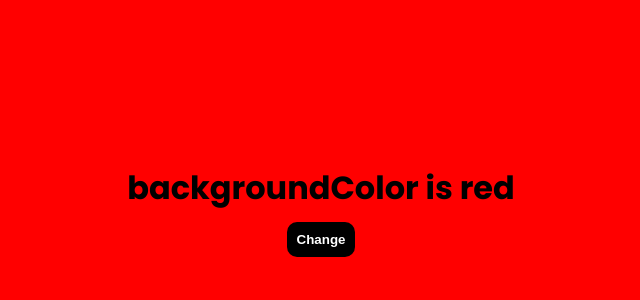
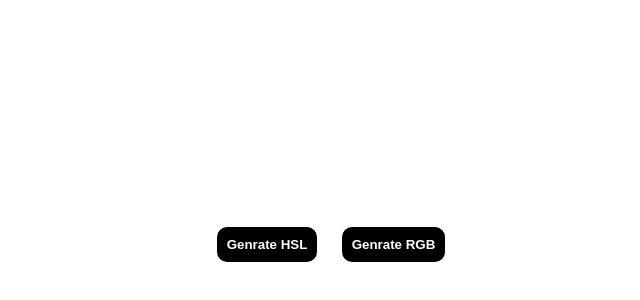
Before and after one commit to Mohamedthayub/JavascriptProjects, a plain HTML site: page color-picker/index.html in a window 1280 px wide. Shown: the part 190-490 px from the top of the page, without its empty margins (319-959 px from the left). Drawn offline with Linux system fonts and the light colour scheme.

Commit message:
feat : i have added two feature in color flipper rgb and hsl

```diff
--- a/color-picker/app.js
+++ b/color-picker/app.js
@@ -1,45 +1,22 @@
-let colors = [
-  "red",
-  "blue",
-  "green",
-  "yellow",
-  "orange",
-  "purple",
-  "pink",
-  "brown",
-  "gray",
-  "black",
-  "white",
-  "cyan",
-  "magenta",
-  "lime",
-  "maroon",
-  "navy",
-  "olive",
-  "teal",
-  "aqua",
-  "silver"
-]
-
-window.onload = () => {
-  document.body.style.backgroundColor = colors[0];
-  colorName.innerText = `backgroundColor is ${colors[0]}`;
+const HSL_btn = document.querySelector("#generate-hsl-btn");
+const RGB_btn = document.querySelector("#generate-rgb-btn");
+const colorCode = document.querySelector("#show-code");
+function  generate_hsl_color(){
+  const HUE = Math.floor(Math.random() * 359);
+  const SATURATION = Math.floor(Math.random() * 100);
+  const LIGHTNESS = Math.floor(Math.random() * 100);
+  const hsl_color_code = `hsl(${HUE},${SATURATION}%,${LIGHTNESS}%)`;
+  colorCode.innerText = hsl_color_code;
+  document.body.style.backgroundColor = hsl_color_code;
 }
 
-const button  = document.querySelector("#button");
-const  container = document.querySelector(".container");
-const colorName = document.querySelector("#heading");
-
-function createText(color){
-  colorName.innerText  = `backgroundColor is ${color}`;
+function  generate_rgb_color(){
+  const RED = Math.floor(Math.random() * 255);
+  const GREEN = Math.floor(Math.random() * 255);
+  const BLUE = Math.floor(Math.random() * 255);
+  const rgb_color_code = `rgb(${RED},${GREEN},${BLUE})`;
+  colorCode.innerText = rgb_color_code
+  document.body.style.backgroundColor = rgb_color_code;
 }
-
-function  createRandomColor (){
-  const rand = Math.floor(Math.random() * colors.length)
-  document.body.style.backgroundColor = colors[rand];
-  createText(colors[rand]);
-}
-
-button.addEventListener("click",() => {
-  createRandomColor();
-})
+HSL_btn.addEventListener("click",generate_hsl_color);
+RGB_btn.addEventListener("click",generate_rgb_color);
--- a/color-picker/index.html
+++ b/color-picker/index.html
@@ -9,11 +9,11 @@
 <body>
     <main>
         <div class="container">
-           <h1 id="heading"></h1>
-           <div class="button-container">
-                <button id="button">Change</button>
-
-           </div>
+            <h1 id="show-code">Color Code</h1>
+            <div class="btn-container">
+                <button id="generate-hsl-btn">Genrate HSL</button>
+                <button id="generate-rgb-btn">Genrate RGB</button>
+            </div>
         </div>
     </main>
     <script src="app.js">
--- a/color-picker/style.css
+++ b/color-picker/style.css
@@ -8,7 +8,9 @@
 
 body{
     font-family: "Poppins", sans-serif;
-
+    h1{
+        color: white;
+    }
     main{
         display: flex;
         justify-content: center;
@@ -28,5 +30,9 @@ body{
         font-weight: 600;
         border: none;
         border-radius: 10px;
+        margin-left: 20px;
     }
 }
+.btn-container{
+    margin-top: 20px;
+}
--- a/stop-watch/app.js
+++ b/stop-watch/app.js
@@ -14,7 +14,6 @@ function startTimer() {
     },1000);
 
 }
-
 function stopTimer() {
     if(timer){
         clearInterval(timer);
```
